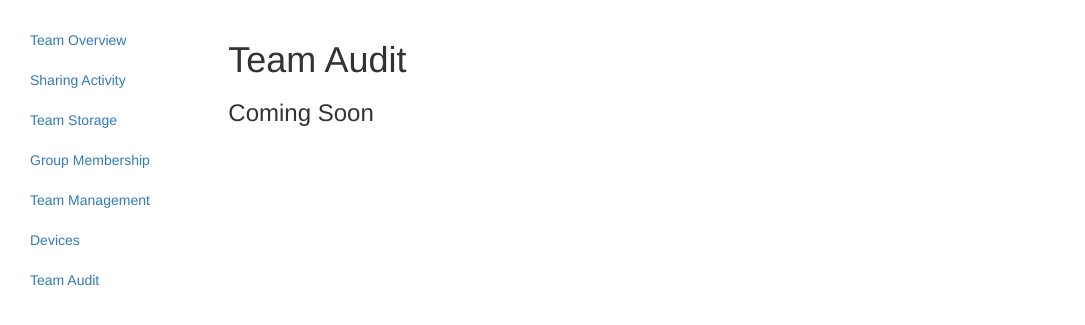
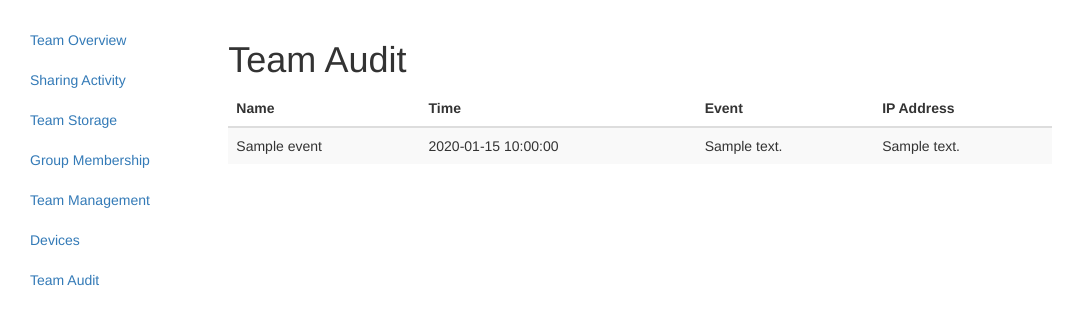
Before and after one commit to chadduffey/DfBExplorer3, a Flask app: template app/templates/main/team_audit.html in a window 1280 px wide. Shown: the part 52-377 px from the top of the page, without its empty margins (0-1085 px from the left). Run offline with Flask 2, Linux system fonts and the light colour scheme; the template is opened without the code that fills it: most values are stand-ins (such as "Sample title", 1, 10 or a date in 2020); some libraries are stand-ins or nearby versions.

Commit message:
basic team audit

```diff
--- a/app/main/views.py
+++ b/app/main/views.py
@@ -5,7 +5,7 @@ from ..models import User
 from ..email import send_email
 from . import main
 from ..dfbapi import (basicInfo, teamMembers, teamStorage,
-						deleteMember, addMember, listGroups, getDeviceEvents)
+						deleteMember, addMember, listGroups, getDeviceEvents, getAllEvents)
 
 from forms import AddUserForm
 
@@ -116,4 +116,6 @@ def devices():
 
 @main.route('/team_audit', methods=['GET', 'POST'])
 def team_audit():
-	return render_template('main/team_audit.html')
+	allEvents = getAllEvents()
+	events = allEvents.get("events")
+	return render_template('main/team_audit.html', events=events)
--- a/app/templates/main/team_audit.html
+++ b/app/templates/main/team_audit.html
@@ -18,7 +18,30 @@
 	     	</div>
 	     	<div class="col-md-8">
 				<h1>Team Audit</h1>
-				<h3>Coming Soon</h3>
+				<div class="table-responsive">
+				    <table class="table table-striped">
+		              	<thead>
+		                <tr>
+			                <th>Name</th>
+			                <th>Time</th>
+                    		<th>Event</th>
+                    		<th>IP Address</th>
+		                </tr>
+		              	</thead>
+		              	<tbody>
+		              	{% for event in events %}
+			            <tr>
+			                <td>{{ event["name"] }}</td>
+			                <td>{{ event["time"] }}</td>
+			                <td>{{ event["event_type_description"] }}</td>
+			                <td>{{ event["ip_address"] }}</td>
+        				</tr>
+    					{% endfor %}
+		            	</tbody>
+					</table>
+	     		</div>
+				{% for event in allEvents %}
+        		{% endfor %}
 			</div>
 		</div>
 	</div>
```
Also changed, not shown: app/dfbapi.py (+15 -0 lines), 1 other file.
